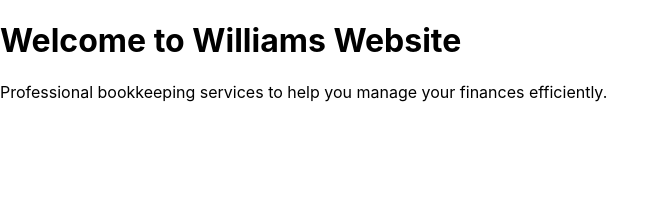
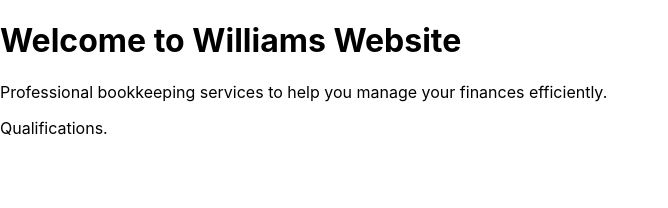
Before and after one commit to pAnderDev/wWebsite, a React (Create React App) app: page / in a window 1280 px wide. Shown: the top 208 px of the page, without its empty margins (0-668 px from the left). Built offline with nearby package versions, Linux system fonts and the light colour scheme.

Commit message:
modified:   src/components/Home.jsx

```diff
--- a/src/components/Home.jsx
+++ b/src/components/Home.jsx
@@ -5,6 +5,7 @@ const Home = () => {
     <div>
       <h1>Welcome to Williams Website</h1>
       <p>Professional bookkeeping services to help you manage your finances efficiently.</p>
+      <p>Qualifications.</p>
     </div>
   );
 };
```
